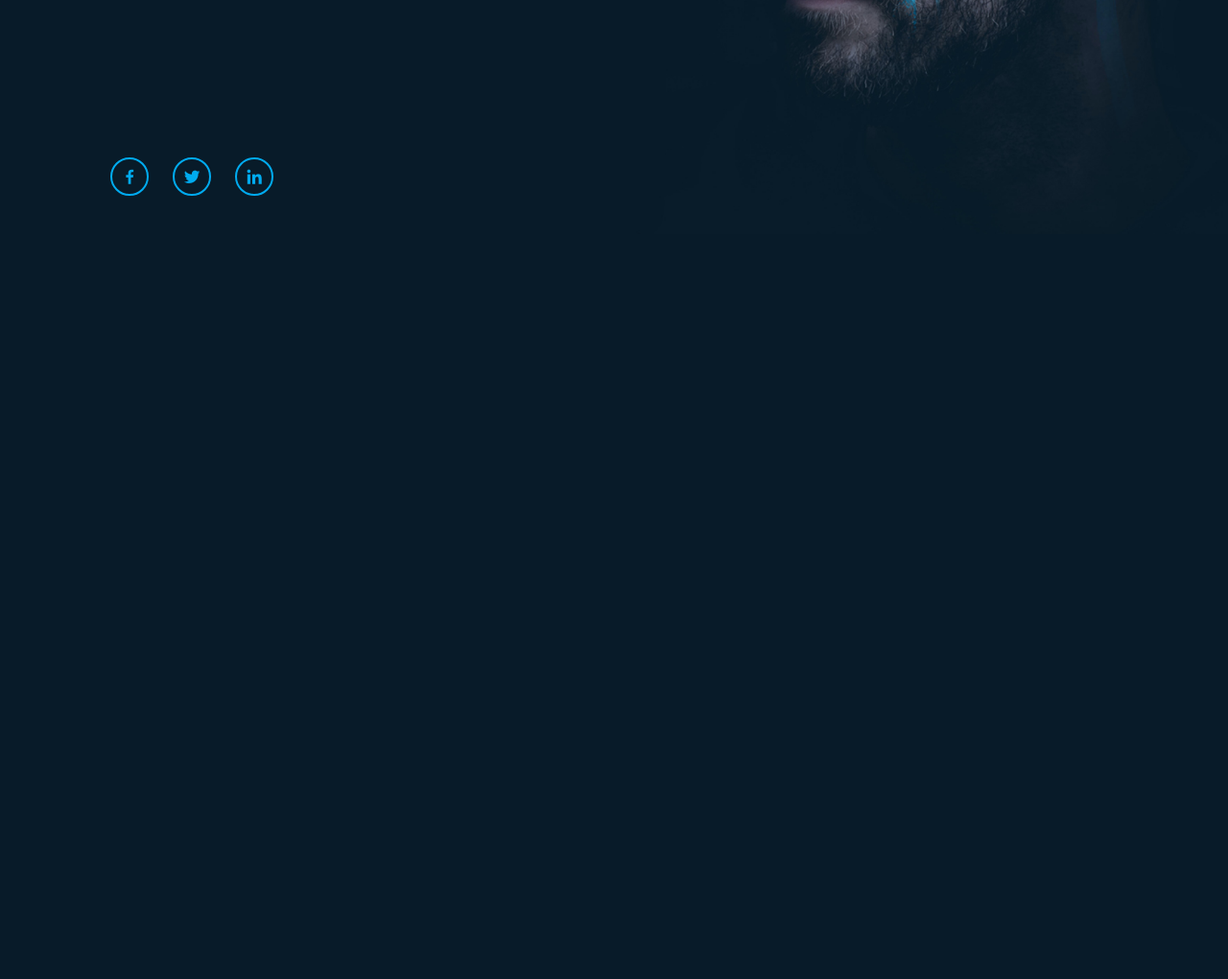
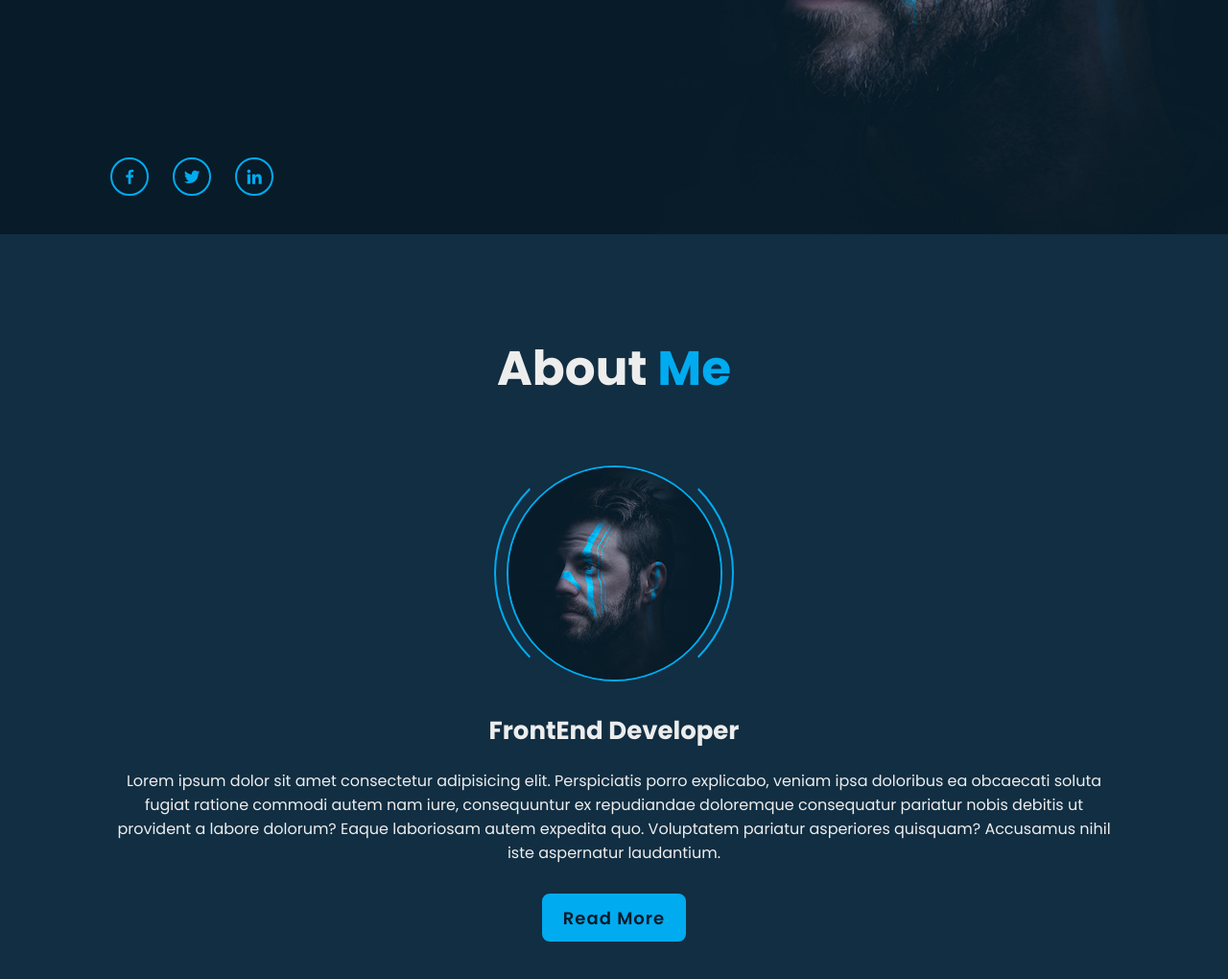
Before and after one commit to SubGameR69/Portofolios, a plain HTML site: page Personal Portfolio/index.html in a window 1280 px wide. Shown: the part 556-1576 px from the top of the page at 96% size. Before the commit the page ends 800 px from the top, so only its background shows below. Drawn offline with nearby package versions, Linux system fonts and the light colour scheme.

Commit message:
About section is done.

```diff
--- a/Personal Portfolio/css/style.css
+++ b/Personal Portfolio/css/style.css
@@ -225,3 +225,75 @@ section {
     background: var(--bg-color);
     opacity: 0.8;
 }
+
+.about {
+    display: flex;
+    justify-content: center;
+    align-items: center;
+    flex-direction: column;
+    gap: 2rem;
+    background: var(--second-bg-color);
+    padding-bottom: 6rem;
+}
+
+.heading {
+    font-size: 5rem;
+    margin-bottom: 3rem;
+    text-align: center;
+}
+
+.heading span {
+    color: var(--main-color);
+}
+
+.about-img {
+    position: relative;
+    width: 25rem;
+    height: 25rem;
+    border-radius: 50%;
+    display: flex;
+    justify-content: center;
+    align-items: center;
+}
+
+.about-img img {
+    width: 90%;
+    border-radius: 50%;
+    border: .2rem solid var(--main-color);
+}
+
+.about-img .circle-spin {
+    position: absolute;
+    top: 50%;
+    left: 50%;
+    transform: translate(-50%, -50%) rotate(0);
+    width: 100%;
+    height: 100%;
+    border-radius: 50%;
+    border-top: .2rem solid var(--second-bg-color);
+    border-bottom: .2rem solid var(--second-bg-color);
+    border-left: .2rem solid var(--main-color);
+    border-right: .2rem solid var(--main-color);
+}
+
+.about-content {
+    text-align: center;
+}
+
+.about-content h3 {
+    font-size: 2.6rem;
+}
+
+.about-content p {
+    font-size: 1.6rem;
+    margin: 2rem 0 3rem;
+}
+
+.btn-box.btns {
+    display: inline-block;
+    width: 15rem;
+}
+
+.btn-box.btns a::before {
+    background: var(--second-bg-color);
+}
--- a/Personal Portfolio/index.html
+++ b/Personal Portfolio/index.html
@@ -10,7 +10,7 @@
     <link rel="stylesheet" href="css/style.css">
 
     <!-- box icons -->
-    <link href='https://unpkg.com/boxicons@2.1.4/css/boxicons.min.css' rel='stylesheet'>
+    <link href="https://unpkg.com/boxicons@2.1.4/css/boxicons.min.css" rel="stylesheet">
 </head>
 
 <body>
@@ -52,7 +52,22 @@
         <div class="home-imgHover"></div>
     </section>
     <!-- about section design -->
-
+    <section class="about" id="about">
+        <h2 class="heading">About <span>Me</span></h2>
+        <div class="about-img">
+            <img src="images/about.jpg" alt="about-img">
+            <span class="circle-spin"></span>
+        </div>
+        <div class="about-content">
+            <h3>FrontEnd Developer</h3>
+            <p>
+                Lorem ipsum dolor sit amet consectetur adipisicing elit. Perspiciatis porro explicabo, veniam ipsa doloribus ea obcaecati soluta fugiat ratione commodi autem nam iure, consequuntur ex repudiandae doloremque consequatur pariatur nobis debitis ut provident a labore dolorum? Eaque laboriosam autem expedita quo. Voluptatem pariatur asperiores quisquam? Accusamus nihil iste aspernatur laudantium.
+            </p>
+            <div class="btn-box btns">
+                <a href="#" class="btn">Read More</a>
+            </div>
+        </div>
+    </section>
     <!-- education section design -->
 
     <!-- skills section design -->
```
